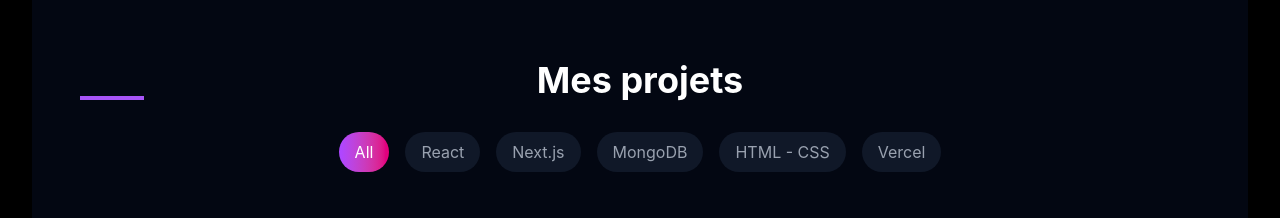
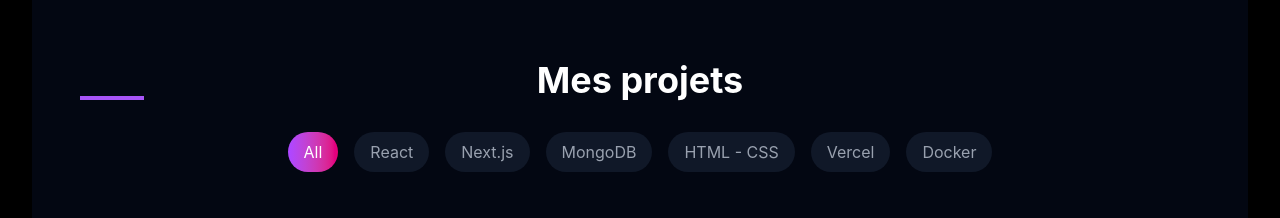
Before and after one commit to MatxCode/Portfolio, a React (Vite) app in the folder mon-portfolio/: page / in a window 1280 px wide. Shown: the part 2180-2398 px from the top of the page. Built offline with nearby package versions, Linux system fonts and the light colour scheme.

Commit message:
added new project and tags

```diff
--- a/mon-portfolio/src/components/Projects.tsx
+++ b/mon-portfolio/src/components/Projects.tsx
@@ -77,43 +77,43 @@
     },
     {
       id: 5,
-      title: "E-commerce App",
-      description: "Application e-commerce complète avec panier, paiement et gestion des commandes",
-      image: "/Ecommerce.png",
-      tags: ["React", "Redux", "Node.js"],
-      demoLink: "https://example.com/ecommerce",
-      codeLink: "https://github.com/MatxCode/Ecommerce"
+      title: "SpringAI - Application intelligente avec Spring Boot",
+      description: "SpringAI est une application web basée sur Spring Boot qui intègre les services d’intelligence artificielle d’OpenAI afin de proposer une interface simple et intuitive pour interagir avec un agent conversationnel intelligent.",
+      image: "/spring-ai.png",
+      tags: ["React", "SpringBoot", "API - OpenAi"],
+      demoLink: "https://spring-ai-sand.vercel.app/",
+      codeLink: "https://github.com/MatxCode/SpringAi"
     },
     {
       id: 6,
-      title: "Task Manager",
-      description: "Application de gestion de tâches avec fonctionnalités de drag-and-drop",
-      image: "/TaskManager.png",
-      tags: ["React", "Firebase", "Tailwind CSS"],
-      demoLink: "https://example.com/taskmanager",
-      codeLink: "https://github.com/MatxCode/TaskManager"
+      title: "AudioTranscriber - Transcription audio automatisée",
+      description: "AudioTranscriber est une application web développée avec Spring Boot, permettant aux utilisateurs de transcrire automatiquement des fichiers audio en texte grâce à l’intégration de modèles d’intelligence artificielle.",
+      image: "/spring-ai.png",
+      tags: ["React", "SpringBoot", "API - OpenAi"],
+      demoLink: "#",
+      codeLink: "https://github.com/MatxCode/AudioTranscriber"
     },
     {
       id: 7,
-      title: "Blog Personnel",
-      description: "Blog avec système de gestion de contenu personnalisé",
-      image: "/Blog.png",
-      tags: ["Next.js", "MongoDB", "Vercel"],
-      demoLink: "https://example.com/blog",
-      codeLink: "https://github.com/MatxCode/Blog"
+      title: "WebApp To-Do-List – FastAPI, React & MongoDB",
+      description: "Cette application web fullstack a été développée en combinant FastAPI pour le backend, React pour le frontend, et MongoDB comme base de données. Le but de ce projet était de créer une architecture moderne, performante et évolutive, tout en mettant en place des fonctionnalités concrètes de gestion de données.",
+      image: "/farm-api.png",
+      tags: ["React", "MongoDB", "Docker"],
+      demoLink: "https://farm-api.vercel.app/",
+      codeLink: "https://github.com/MatxCode/FARM-API"
     },
     {
       id: 8,
-      title: "Weather App",
-      description: "Application météo en temps réel avec visualisations interactives",
-      image: "/Weather.png",
-      tags: ["HTML - CSS", "JavaScript", "API"],
-      demoLink: "https://example.com/weather",
-      codeLink: "https://github.com/MatxCode/WeatherApp"
+      title: "Task-Sphere - Application de gestion de projet avec Symfony",
+      description: "ProjectBoard est une application web inspirée de Trello, développée avec Symfony pour permettre la gestion visuelle de projets à travers des tableaux, des colonnes et des cartes. Elle facilite l'organisation des tâches, le suivi de leur avancement et la collaboration entre membres d'une équipe.",
+      image: "/farm-api.png",
+      tags: ["MySql", "Symfony", "Docker"],
+      demoLink: "#",
+      codeLink: "https://github.com/MatxCode/task-sphere"
     },
   ];
 
-  const categories = ["all", "React", "Next.js", "MongoDB", "HTML - CSS", "Vercel"];
+  const categories = ["all", "React", "Next.js", "MongoDB", "HTML - CSS", "Vercel", "Docker"];
 
   const filteredProjects = filter === 'all'
     ? projects
```
Also changed, not shown: mon-portfolio/public/farm-api.png (added), mon-portfolio/public/spring-ai.png (added).
